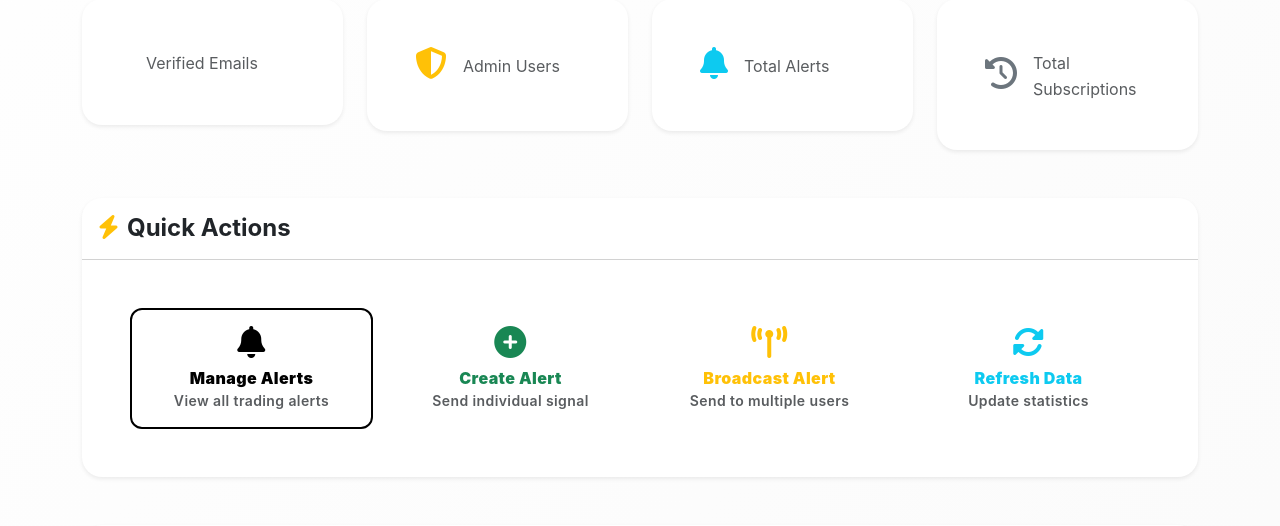
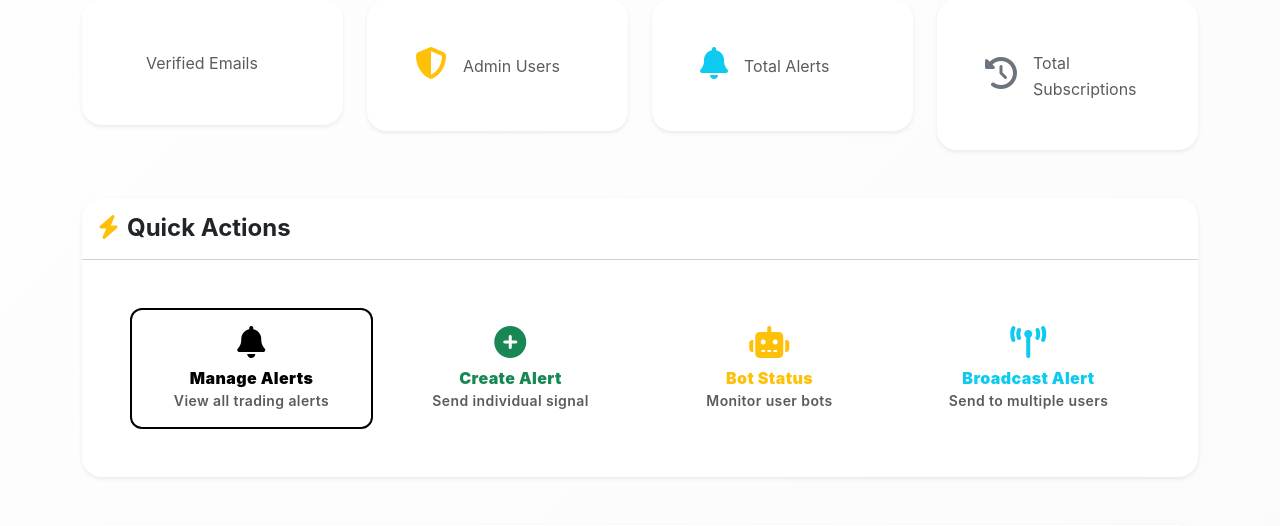
Before and after one commit to coleisa/MalachiteBionics, a Flask app: template MalachiteBionics/templates/admin/dashboard.html in a window 1280 px wide. Shown: the part 551-1077 px from the top of the page. Run offline with Flask 3, Linux system fonts and the light colour scheme; the template is opened without the code that fills it, so the values that code supplies are empty; some libraries are stand-ins or nearby versions.

Commit message:
Update dashboard.html

```diff
--- a/MalachiteBionics/templates/admin/dashboard.html
+++ b/MalachiteBionics/templates/admin/dashboard.html
@@ -171,18 +171,18 @@
                             </a>
                         </div>
                         <div class="col-md-3">
-                            <a href="{{ url_for('admin_broadcast_alert') }}" class="btn btn-outline-warning w-100 h-100 d-flex flex-column align-items-center justify-content-center py-3">
+                            <a href="{{ url_for('admin_bot_status') }}" class="btn btn-outline-warning w-100 h-100 d-flex flex-column align-items-center justify-content-center py-3">
+                                <i class="fas fa-robot fa-2x mb-2"></i>
+                                <strong>Bot Status</strong>
+                                <small class="text-muted">Monitor user bots</small>
+                            </a>
+                        </div>
+                        <div class="col-md-3">
+                            <a href="{{ url_for('admin_broadcast_alert') }}" class="btn btn-outline-info w-100 h-100 d-flex flex-column align-items-center justify-content-center py-3">
                                 <i class="fas fa-broadcast-tower fa-2x mb-2"></i>
                                 <strong>Broadcast Alert</strong>
                                 <small class="text-muted">Send to multiple users</small>
                             </a>
-                        </div>
-                        <div class="col-md-3">
-                            <button class="btn btn-outline-info w-100 h-100 d-flex flex-column align-items-center justify-content-center py-3" onclick="location.reload()">
-                                <i class="fas fa-sync-alt fa-2x mb-2"></i>
-                                <strong>Refresh Data</strong>
-                                <small class="text-muted">Update statistics</small>
-                            </button>
                         </div>
                     </div>
                 </div>
```
